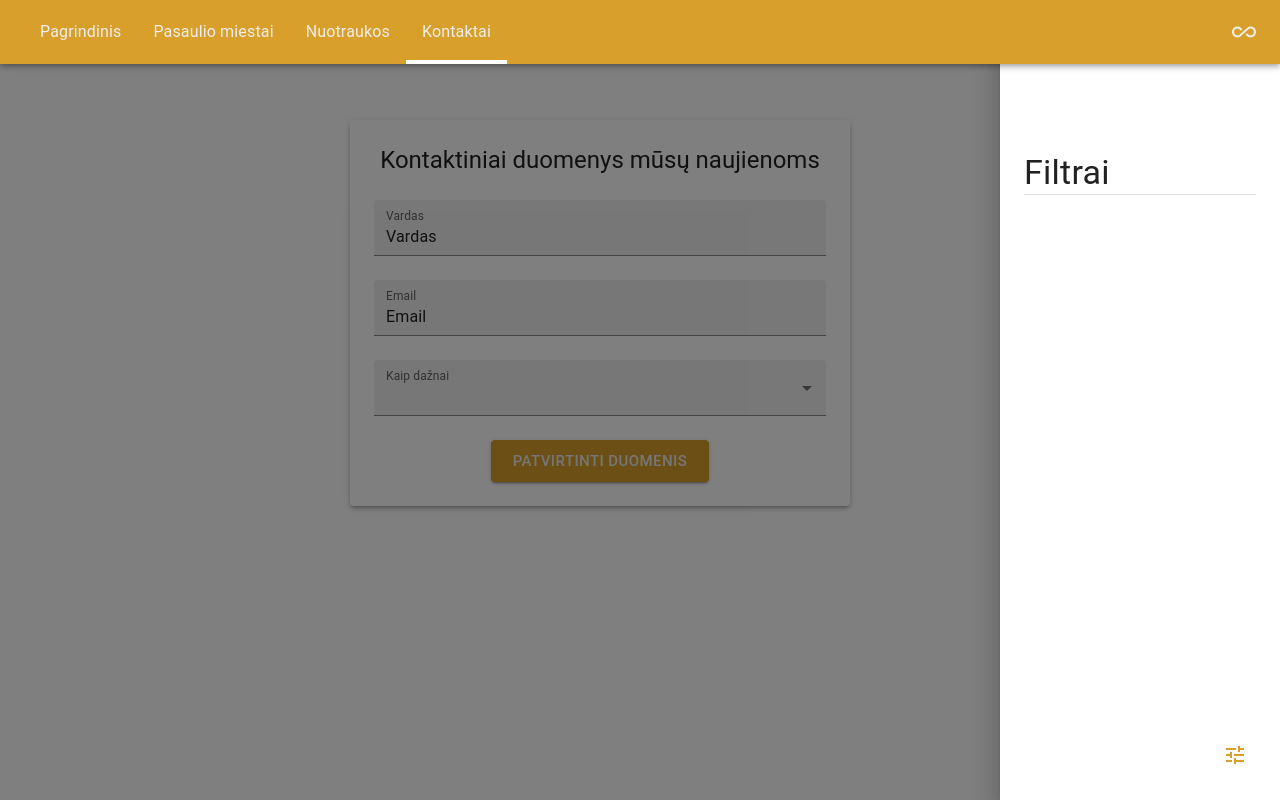
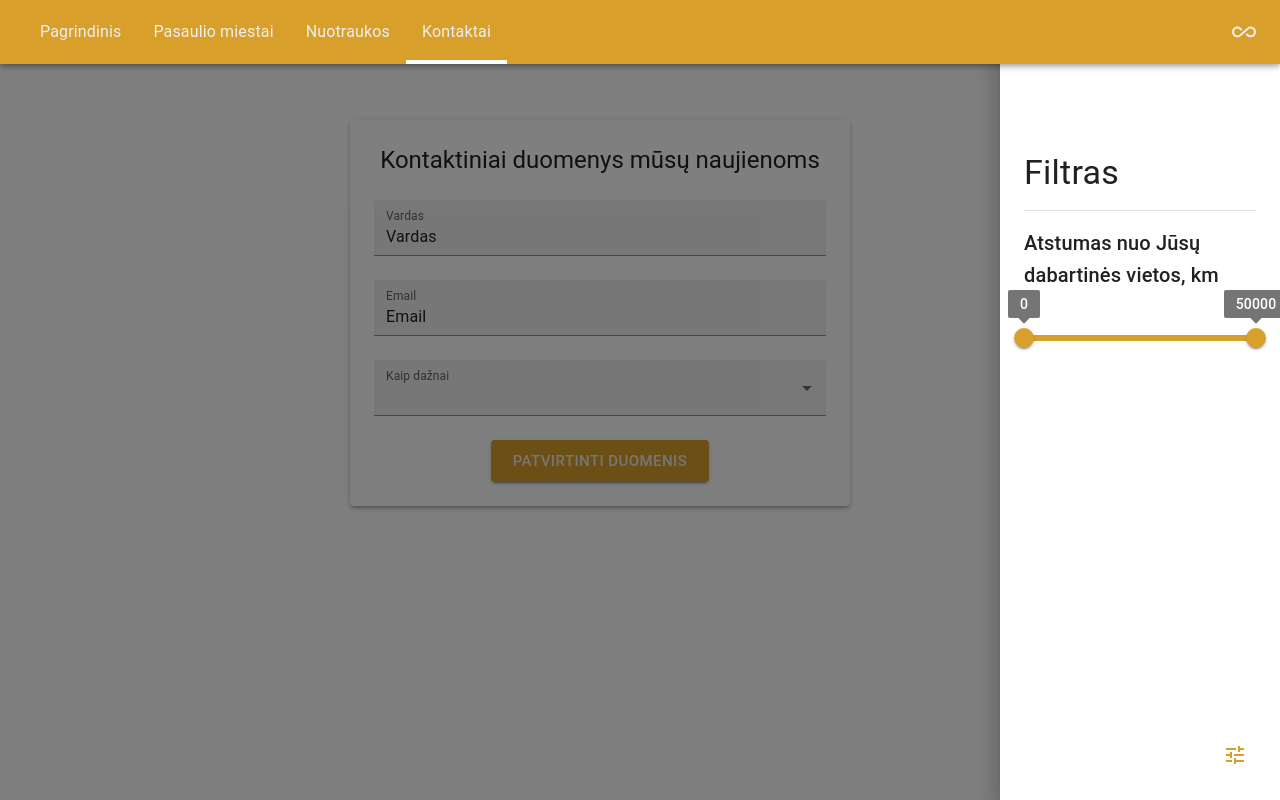
Before and after one commit to tatjanasibik/cafe3-react-simple-tatjana-sibik, a React (Create React App) app: page /contact in a window 1280 px wide. Both pictures are taken after a click on the button 1235 px from the left and 755 px from the top of the page. Built offline with nearby package versions, Linux system fonts and the light colour scheme.

Commit message:
feat: slider created

```diff
--- a/src/pages/contact-page/index.jsx
+++ b/src/pages/contact-page/index.jsx
@@ -1,5 +1,18 @@
 import * as React from 'react';
-import { Box, TextField, Paper, Button, Typography, MenuItem, Drawer, Divider, IconButton, useMediaQuery } from '@mui/material';
+import {
+    Box,
+    TextField,
+    Paper,
+    Button,
+    Typography,
+    MenuItem,
+    Drawer,
+    Divider,
+    IconButton,
+    useMediaQuery,
+    Slider,
+    FormControl,
+} from '@mui/material';
 import TuneIcon from '@mui/icons-material/Tune';
 import theme from '../../styles/theme';
 
@@ -22,6 +35,7 @@ const ContactPage = () => {
     const [email, setEmail] = React.useState('Email');
     const [choice, setChoice] = React.useState(choices[0]);
     const [drawerOpen, setDrawerOpen] = React.useState(false);
+    const [kmRange, setKmRange] = React.useState([0, 50000]);
     const isExtraLarge = useMediaQuery((theme) => theme.breakpoints.up('xxl'));
     return (
         <Box sx={{ display: 'flex', gap: 2, py: 11, px: 4 }}>
@@ -110,8 +124,19 @@ const ContactPage = () => {
                 >
                     <Box sx={{ width: drawerWidth, p: 3, ...theme.mixins.toolbarOffset }}>
                         <Box sx={(theme) => theme.mixins.toolbarOffset} />
-                        <Typography variant='h4'>Filtrai</Typography>
-                        <Divider />
+                        <Typography variant='h4'>Filtras</Typography>
+                        <Divider sx={{ my: 2 }} />
+                        <FormControl sx={{ width: '100%' }}>
+                            <Typography variant="h6" sx={{}}>Atstumas nuo Jūsų dabartinės vietos, km</Typography>
+                            <Slider
+                                value={kmRange}
+                                min={0}
+                                max={50000}
+                                onChange = {(_, newKmRange) => setKmRange(newKmRange)}
+                                valueLabelDisplay="on"
+                                sx={{mt: 4}}
+                            />
+                        </FormControl>
                     </Box>
                 </Drawer>
             </Box>
```
